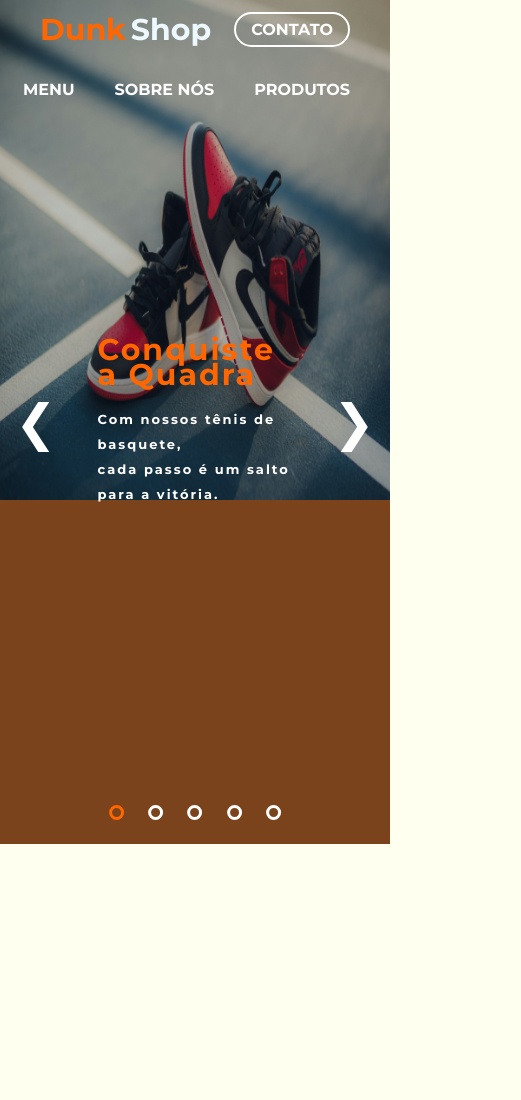
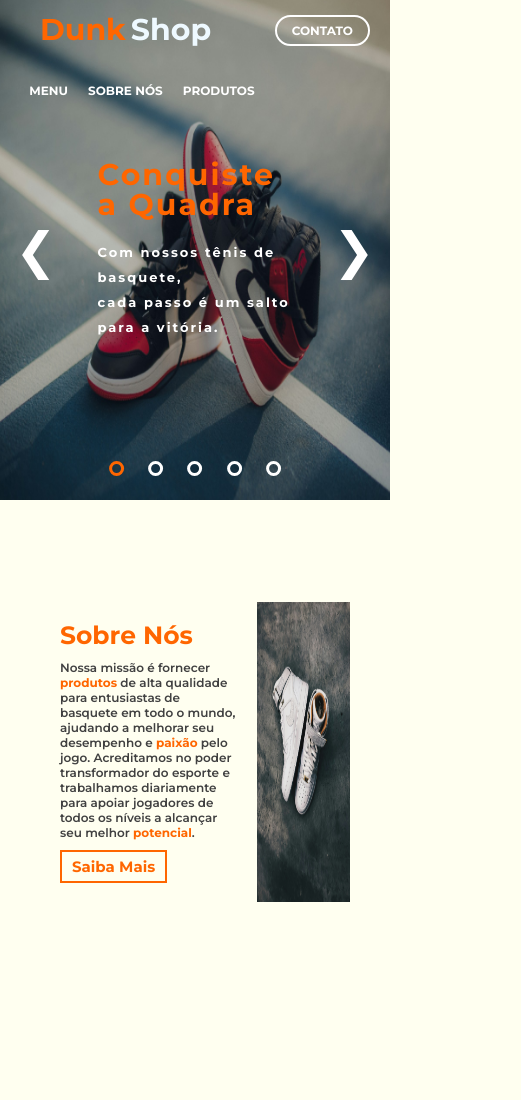
Before and after one commit to FelipeDorneles09/DunkStore, a plain HTML site: page index.html in a window 390 px wide. Shown: the top 1100 px of the page, 521 px wide, since content can reach past the window. Drawn offline with Linux system fonts and the light colour scheme.

Commit message:
Add files via upload

```diff
--- a/style.css
+++ b/style.css
@@ -303,12 +303,46 @@ header{
 	}
 
 	.txt h1{
-		font-size: 40px;
+		font-size: 35px;
+		line-height: 30px;
 	}
 	.txt p{
 		font-size: 13px;
 	}
 
+.container img{
+	width: 30%;
+	height: 200px;
+	}
+	.about h2{
+	font-size: 25px;
+	padding-bottom: 10px;
+}
+  .about h4{
+	font-size: 12px;
+}
+.about{
+	padding: 20px;
+}
+.container{
+	margin: 100px 40px;
+}
+
+.btn{
+	padding: 5px 10px;
+	font-size: 15px;
+	margin-top: 10px;
+}
+.slider{
+	width: 100%;
+	height: 500px;
+}
+.content-header{
+	margin-right: 20px;
+}
+.content-header a{
+  font-size: 12px;
+}
 }
 /* /5 */
 
@@ -324,5 +358,19 @@ header{
 	.sign a{
 		font-size: 12px;
 	}
+
+	.container img{
+	width: 30%;
+	height: 300px;
+	}
+
+	.about h2{
+	font-size: 25px;
+	padding-bottom: 10px;
+}
+  .about h4{
+	font-size: 12px;
+}
+
 }
 /* /6 */
```
